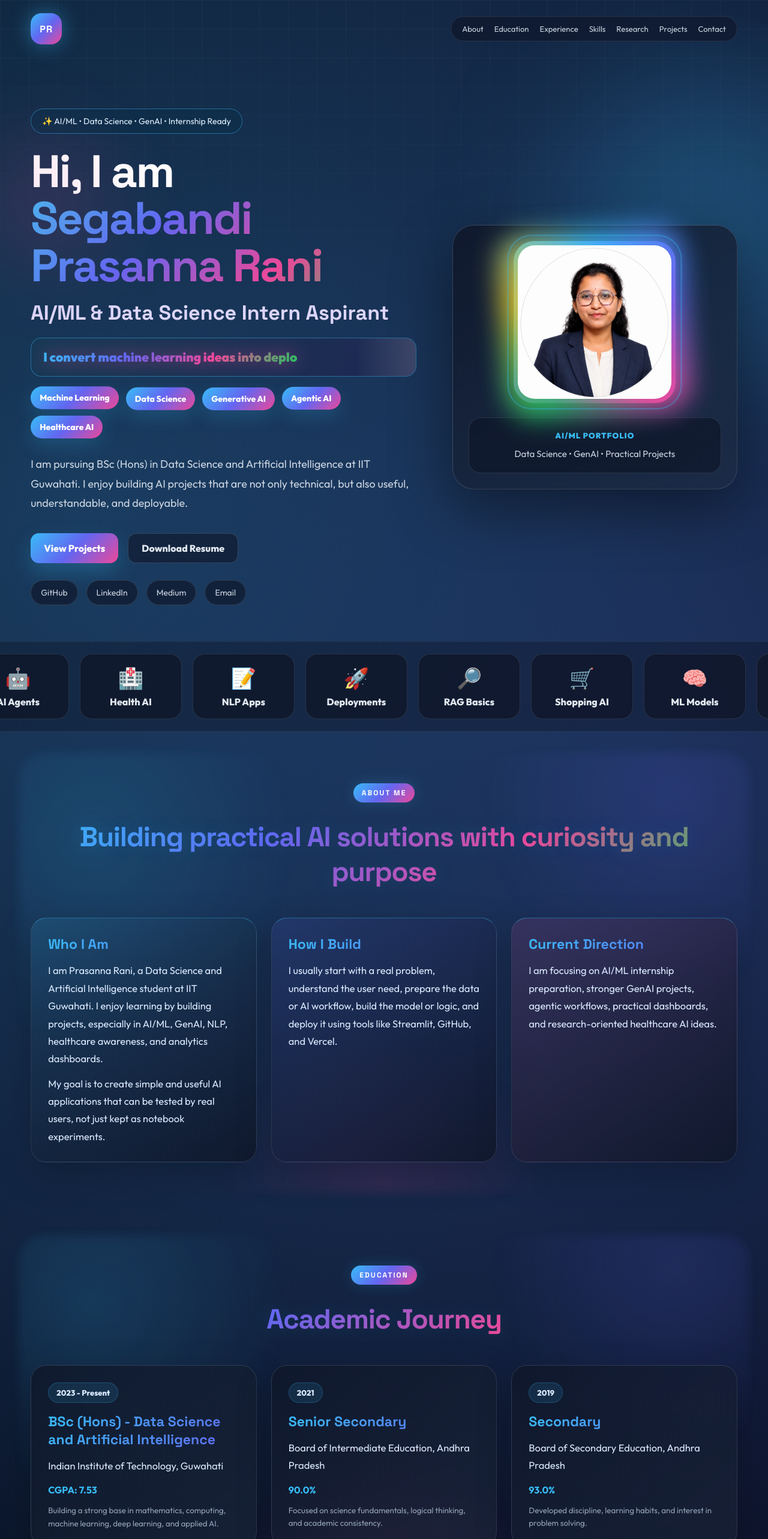
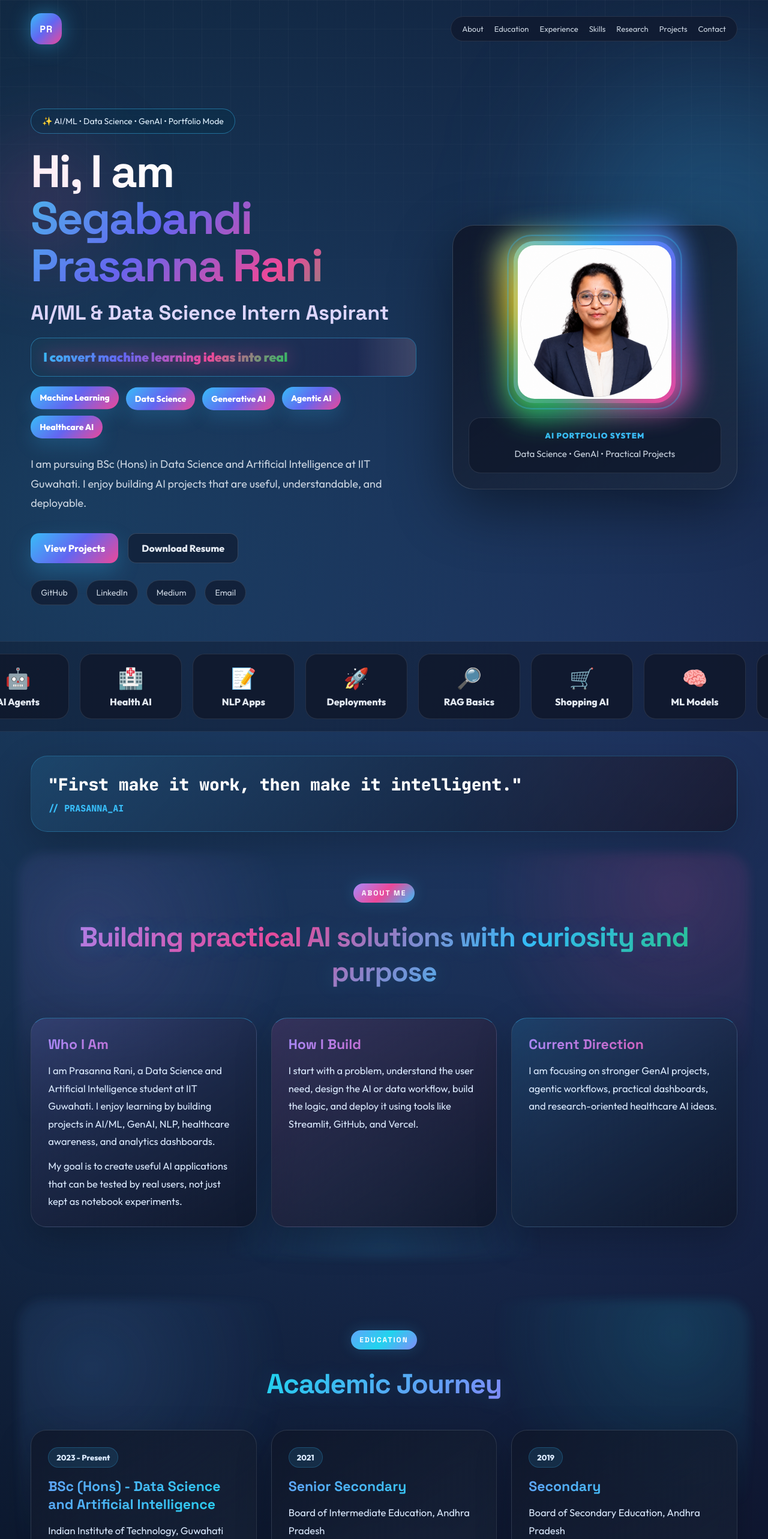
Before and after one commit to Prasannasegabandi36/prasanna-ai-ml-portfolio, a React (Vite) app: page / in a window 1280 px wide. Shown: the top 2566 px of the page at 60% size. Built offline with nearby package versions, Linux system fonts and the light colour scheme.

Commit message:
Update main.jsx

```diff
--- a/src/main.jsx
+++ b/src/main.jsx
@@ -19,18 +19,18 @@ const themeMap = {
   about: "theme-purple",
   education: "theme-blue",
   experience: "theme-pink",
-  skills: "theme-green",
+  skills: "theme-red",
   research: "theme-orange",
-  projects: "theme-cyan",
-  certificates: "theme-purple",
-  contact: "theme-pink"
+  projects: "theme-green",
+  certificates: "theme-violet",
+  contact: "theme-gold"
 };
 
 const typingSentences = [
-  "I design AI tools that are practical, simple, and useful.",
-  "I convert machine learning ideas into deployed web applications.",
-  "I explore Data Science, GenAI, Agentic AI, and Healthcare AI solutions.",
-  "I am open to AI/ML, Data Science, and GenAI internship opportunities."
+  "I build AI tools that are simple, useful, and deployable.",
+  "I convert machine learning ideas into real web applications.",
+  "I explore Data Science, GenAI, Agentic AI, and Healthcare AI.",
+  "I am building my portfolio one practical project at a time."
 ];
 
 const education = [
@@ -39,21 +39,21 @@ const education = [
     institute: "Indian Institute of Technology, Guwahati",
     score: "CGPA: 7.53",
     year: "2023 - Present",
-    note: "Building a strong base in mathematics, computing, machine learning, deep learning, and applied AI."
+    note: "Learning mathematics, computing, data science, machine learning, deep learning, and applied AI."
   },
   {
     degree: "Senior Secondary",
     institute: "Board of Intermediate Education, Andhra Pradesh",
     score: "90.0%",
     year: "2021",
-    note: "Focused on science fundamentals, logical thinking, and academic consistency."
+    note: "Built strong academic fundamentals and interest in analytical problem solving."
   },
   {
     degree: "Secondary",
     institute: "Board of Secondary Education, Andhra Pradesh",
     score: "93.0%",
     year: "2019",
-    note: "Developed discipline, learning habits, and interest in problem solving."
+    note: "Developed consistency, discipline, and curiosity toward learning."
   }
 ];
 
@@ -62,22 +62,22 @@ const experience = [
     role: "Data Science Intern",
     company: "Unified Mentor",
     year: "2026 - Present",
-    highlight: "Data dashboards, KPI analysis, and business insight generation.",
+    highlight: "Business dashboards, KPI storytelling, and analytics deployment.",
     points: [
-      "Converted raw business datasets into clear dashboards that explain customer behavior, shipping trends, and operational performance.",
-      "Created Streamlit analytics applications using Python, Pandas, Matplotlib, and Plotly to make insights easy to explore.",
-      "Practiced the full data workflow from cleaning and exploration to visualization, storytelling, and deployment."
+      "Converted raw business datasets into dashboards that explain customer behavior, shipping trends, and operational performance.",
+      "Built Streamlit analytics applications using Python, Pandas, Matplotlib, and Plotly.",
+      "Practiced data cleaning, exploration, visualization, insight writing, and deployment."
     ]
   },
   {
     role: "AI/ML Intern",
     company: "Micro Information Technology Services",
     year: "2025",
-    highlight: "NLP sentiment analysis and real-time ML application development.",
+    highlight: "NLP sentiment analysis and real-time ML web application.",
     points: [
-      "Built an NLP-based sentiment analysis app to classify text into positive, negative, and neutral categories.",
-      "Used preprocessing, feature extraction, model prediction, and Streamlit deployment to create a usable ML interface.",
-      "Improved my understanding of how machine learning models can be turned into simple applications for real users."
+      "Created an NLP sentiment analysis app to classify user text into positive, negative, and neutral categories.",
+      "Used text preprocessing, feature extraction, model prediction, and Streamlit interface development.",
+      "Learned how ML models can be converted into simple usable applications."
     ]
   }
 ];
@@ -119,7 +119,7 @@ const researchDomains = [
   {
     icon: "🏥",
     title: "Healthcare AI",
-    desc: "AI tools for medicine awareness, OCR prescription reading, and patient-friendly health explanations."
+    desc: "AI tools for medicine awareness, prescription reading, and simple health explanations."
   },
   {
     icon: "🧬",
@@ -129,22 +129,22 @@ const researchDomains = [
   {
     icon: "🛒",
     title: "AI Commerce",
-    desc: "Agentic shopping assistants, recommendation workflows, and product search automation."
+    desc: "Shopping assistants, product recommendations, and product search automation."
   },
   {
     icon: "📈",
     title: "Business Analytics",
-    desc: "Dashboards that explain churn, shipping performance, KPIs, and operational decisions."
+    desc: "Dashboards for churn, shipping performance, KPIs, and business decisions."
   },
   {
     icon: "📝",
     title: "NLP & Content AI",
-    desc: "Sentiment analysis, LinkedIn post generation, text classification, and writing assistants."
+    desc: "Sentiment analysis, LinkedIn post generation, text classification, and writing tools."
   },
   {
     icon: "🤝",
     title: "Agentic AI",
-    desc: "Multi-agent workflows for resume analysis, job matching, skill planning, and guidance."
+    desc: "Multi-agent workflows for resume analysis, job matching, and skill planning."
   }
 ];
 
@@ -166,8 +166,8 @@ const projects = [
     year: "2026",
     image: "💊",
     tech: ["Python", "Streamlit", "OCR", "AI Summary"],
-    desc: "A healthcare awareness app that helps users understand medicine uses, precautions, safety notes, and prescription content in simple language.",
-    impact: "Focused on making medicine information easier to understand for non-technical users.",
+    desc: "A healthcare awareness app that explains medicine uses, precautions, safety notes, and prescription content in simple language.",
+    impact: "Built to make medicine information easier for non-technical users.",
     github: "https://github.com/Prasannasegabandi36/ai-medicine-safety-assistant",
     live: "https://ai-medicine-safety-assistant.streamlit.app/"
   },
@@ -177,8 +177,8 @@ const projects = [
     year: "2026",
     image: "🤝",
     tech: ["CrewAI", "Groq API", "Streamlit"],
-    desc: "A multi-agent career guidance system that analyzes resumes, matches jobs, finds skill gaps, and generates interview preparation guidance.",
-    impact: "Shows my interest in agentic AI and practical workflow automation.",
+    desc: "A career guidance system that uses agents for resume review, job matching, skill gap planning, and interview guidance.",
+    impact: "Shows practical agentic AI workflow design.",
     github: "https://github.com/Prasannasegabandi36/multi-agent-ai-career-assistant",
     live: "https://multi-agent-ai-career-assistant-rerompyd6ykpxbknrkdisb.streamlit.app/"
   },
@@ -188,8 +188,8 @@ const projects = [
     year: "2026",
     image: "🛒",
     tech: ["LangChain", "Groq API", "SQLite", "Streamlit"],
-    desc: "An AI-powered shopping assistant for product search, image-based queries, review lookup, and checkout simulation.",
-    impact: "Combines GenAI with a real shopping workflow experience.",
+    desc: "An AI shopping assistant for product search, image-based queries, review lookup, and checkout simulation.",
+    impact: "Connects GenAI with a shopping workflow.",
     github: "https://github.com/Prasannasegabandi36/AI-Shopping-Assistant",
     live: "#"
   },
@@ -199,8 +199,8 @@ const projects = [
     year: "2025",
     image: "✍️",
     tech: ["LangChain", "Groq API", "Streamlit"],
-    desc: "A content automation tool that generates professional LinkedIn posts from selected or custom topics using LLM prompts.",
-    impact: "Useful for students and professionals who want quick content drafts.",
+    desc: "A content automation tool that generates professional LinkedIn posts from selected or custom topics.",
+    impact: "Useful for students and professionals who need quick content drafts.",
     github: "https://github.com/Prasannasegabandi36/linkedin-post-generator",
     live: "https://linkedin-post-generator-4r24kesjtr6cwqrogdwlrv.streamlit.app/"
   },
@@ -211,7 +211,7 @@ const projects = [
     image: "💬",
     tech: ["Python", "NLP", "Scikit-learn", "Streamlit"],
     desc: "A real-time NLP application that classifies text sentiment as positive, negative, or neutral.",
-    impact: "Demonstrates ML pipeline understanding from preprocessing to deployment.",
+    impact: "Demonstrates ML workflow from preprocessing to deployment.",
     github: "https://github.com/Prasannasegabandi36/NLP-Sentiment-Analysis-Streamlit",
     live: "https://nlp-sentiment-analysis-app-ltibii22sappryq93zfxnfq.streamlit.app/"
   },
@@ -221,8 +221,8 @@ const projects = [
     year: "2025",
     image: "📦",
     tech: ["Python", "Pandas", "Matplotlib", "Streamlit"],
-    desc: "A business analytics dashboard for shipping cost, factory allocation, order trends, and regional performance insights.",
-    impact: "Shows my ability to convert business data into decision-ready dashboards.",
+    desc: "A business analytics dashboard for shipping cost, factory allocation, order trends, and regional performance.",
+    impact: "Shows how data can be converted into decision-ready dashboards.",
     github: "https://github.com/Prasannasegabandi36/Nassau-Candy-Distributor",
     live: "https://candy-shipping-analysis.streamlit.app/"
   }
@@ -248,6 +248,46 @@ const courses = [
   "Recommendation System Design Using Deep Learning",
   "Pattern Recognition and Machine Learning"
 ];
+
+function GitHubLogo() {
+  return (
+    <svg viewBox="0 0 24 24" className="realIcon">
+      <path d="M12 2C6.48 2 2 6.58 2 12.26c0 4.53 2.87 8.37 6.84 9.73.5.1.68-.22.68-.49 0-.24-.01-1.04-.01-1.88-2.78.62-3.37-1.22-3.37-1.22-.46-1.2-1.12-1.52-1.12-1.52-.91-.64.07-.63.07-.63 1.01.07 1.54 1.06 1.54 1.06.9 1.57 2.36 1.12 2.94.86.09-.67.35-1.12.63-1.38-2.22-.26-4.55-1.14-4.55-5.06 0-1.12.39-2.03 1.03-2.75-.1-.26-.45-1.3.1-2.7 0 0 .84-.28 2.75 1.05A9.3 9.3 0 0 1 12 7c.85 0 1.71.12 2.51.34 1.91-1.33 2.75-1.05 2.75-1.05.55 1.4.2 2.44.1 2.7.64.72 1.03 1.63 1.03 2.75 0 3.93-2.34 4.79-4.57 5.05.36.32.68.94.68 1.9 0 1.37-.01 2.47-.01 2.81 0 .27.18.59.69.49A10.05 10.05 0 0 0 22 12.26C22 6.58 17.52 2 12 2z" />
+    </svg>
+  );
+}
+
+function LinkedInLogo() {
+  return (
+    <svg viewBox="0 0 24 24" className="realIcon">
+      <path d="M4.98 3.5C4.98 4.88 3.86 6 2.5 6S0 4.88 0 3.5 1.12 1 2.5 1s2.48 1.12 2.48 2.5zM.5 8h4V23h-4V8zM8 8h3.8v2.05h.05c.53-1 1.83-2.05 3.77-2.05 4.03 0 4.78 2.65 4.78 6.1V23h-4v-7.85c0-1.87-.03-4.28-2.6-4.28-2.6 0-3 2.03-3 4.14V23h-4V8z" />
+    </svg>
+  );
+}
+
+function MediumLogo() {
+  return (
+    <svg viewBox="0 0 24 24" className="realIcon">
+      <path d="M4.5 6.5c0-.55-.21-1.03-.62-1.42L3.42 4.6V4h5.2l4.02 8.82L16.18 4H21v.6l-.39.37c-.33.25-.49.62-.47 1.1v11.86c-.02.48.14.85.47 1.1l.39.37v.6h-6.8v-.6l.4-.38c.39-.38.39-.49.39-1.1V8.34L10.7 20h-1.1L4.6 8.34v8.06c-.1.9.2 1.78.82 2.43l.54.57v.6H1v-.6l.54-.57c.6-.65.86-1.53.78-2.43V6.5h2.18z" />
+    </svg>
+  );
+}
+
+function MailLogo() {
+  return (
+    <svg viewBox="0 0 24 24" className="realIcon">
+      <path d="M3 5h18c1.1 0 2 .9 2 2v10c0 1.1-.9 2-2 2H3c-1.1 0-2-.9-2-2V7c0-1.1.9-2 2-2zm9 8.2L3.6 7.4V17h16.8V7.4L12 13.2zm0-2.4L19.2 7H4.8L12 10.8z" />
+    </svg>
+  );
+}
+
+function ResumeLogo() {
+  return (
+    <svg viewBox="0 0 24 24" className="realIcon">
+      <path d="M6 2h9l5 5v15H6V2zm8 1.8V8h4.2L14 3.8zM8 11h8v2H8v-2zm0 4h8v2H8v-2z" />
+    </svg>
+  );
+}
 
 function App() {
   const [activeFilter, setActiveFilter] = useState("All");
@@ -324,7 +364,7 @@ function App() {
 
       <section id="home" className="hero">
         <div className="heroContent">
-          <div className="badge">✨ AI/ML • Data Science • GenAI • Internship Ready</div>
+          <div className="badge">✨ AI/ML • Data Science • GenAI • Portfolio Mode</div>
 
           <h1>
             Hi, I am <span>{profile.name}</span>
@@ -347,8 +387,8 @@ function App() {
 
           <p>
             I am pursuing BSc (Hons) in Data Science and Artificial Intelligence
-            at IIT Guwahati. I enjoy building AI projects that are not only
-            technical, but also useful, understandable, and deployable.
+            at IIT Guwahati. I enjoy building AI projects that are useful,
+            understandable, and deployable.
           </p>
 
           <div className="heroButtons">
@@ -374,7 +414,7 @@ function App() {
           </div>
 
           <div className="profileCaption">
-            <span>AI/ML Portfolio</span>
+            <span>AI Portfolio System</span>
             <p>Data Science • GenAI • Practical Projects</p>
           </div>
         </div>
@@ -391,7 +431,14 @@ function App() {
         </div>
       </div>
 
-      <section id="about" className="section">
+      <section className="quoteSection">
+        <p>
+          "First make it work, then make it intelligent."
+          <span>// PRASANNA_AI</span>
+        </p>
+      </section>
+
+      <section id="about" className="section sectionAbout">
         <div className="sectionHeader">
           <span>About Me</span>
           <h2>Building practical AI solutions with curiosity and purpose</h2>
@@ -402,36 +449,35 @@ function App() {
             <h3>Who I Am</h3>
             <p>
               I am Prasanna Rani, a Data Science and Artificial Intelligence student at
-              IIT Guwahati. I enjoy learning by building projects, especially in AI/ML,
-              GenAI, NLP, healthcare awareness, and analytics dashboards.
+              IIT Guwahati. I enjoy learning by building projects in AI/ML, GenAI,
+              NLP, healthcare awareness, and analytics dashboards.
             </p>
             <p>
-              My goal is to create simple and useful AI applications that can be tested
-              by real users, not just kept as notebook experiments.
+              My goal is to create useful AI applications that can be tested by real users,
+              not just kept as notebook experiments.
             </p>
           </div>
 
           <div className="aboutBox">
             <h3>How I Build</h3>
             <p>
-              I usually start with a real problem, understand the user need, prepare the
-              data or AI workflow, build the model or logic, and deploy it using tools
-              like Streamlit, GitHub, and Vercel.
+              I start with a problem, understand the user need, design the AI or data
+              workflow, build the logic, and deploy it using tools like Streamlit,
+              GitHub, and Vercel.
             </p>
           </div>
 
           <div className="aboutBox">
             <h3>Current Direction</h3>
             <p>
-              I am focusing on AI/ML internship preparation, stronger GenAI projects,
-              agentic workflows, practical dashboards, and research-oriented healthcare
-              AI ideas.
+              I am focusing on stronger GenAI projects, agentic workflows,
+              practical dashboards, and research-oriented healthcare AI ideas.
             </p>
           </div>
         </div>
       </section>
 
-      <section id="education" className="section">
+      <section id="education" className="section sectionEducation">
         <div className="sectionHeader">
           <span>Education</span>
           <h2>Academic Journey</h2>
@@ -450,10 +496,10 @@ function App() {
         </div>
       </section>
 
-      <section id="experience" className="section">
+      <section id="experience" className="section sectionExperience">
         <div className="sectionHeader">
           <span>Experience</span>
-          <h2>Internship Work</h2>
+          <h2>Work I Practiced Through Internships</h2>
         </div>
 
         <div className="experienceGrid">
@@ -477,7 +523,7 @@ function App() {
         </div>
       </section>
 
-      <section id="skills" className="section">
+      <section id="skills" className="section sectionSkills">
         <div className="sectionHeader">
           <span>Skills</span>
           <h2>Skill Stack</h2>
@@ -499,7 +545,7 @@ function App() {
         </div>
       </section>
 
-      <section id="research" className="section">
+      <section id="research" className="section sectionResearch">
         <div className="sectionHeader">
           <span>Research Interests</span>
           <h2>Domains I Want to Explore</h2>
@@ -516,7 +562,7 @@ function App() {
         </div>
       </section>
 
-      <section id="projects" className="section">
+      <section id="projects" className="section sectionProjects">
         <div className="sectionHeader">
           <span>Projects</span>
           <h2>Featured Work</h2>
@@ -564,10 +610,10 @@ function App() {
         </div>
       </section>
 
-      <section id="certificates" className="section">
+      <section id="certificates" className="section sectionCertificates">
         <div className="sectionHeader">
           <span>Certificates & Courses</span>
-          <h2>Relevant Learning</h2>
+          <h2>Learning Blocks That Shape My AI Path</h2>
         </div>
 
         <div className="certificateWrapper">
@@ -591,7 +637,7 @@ function App() {
         </div>
       </section>
 
-      <section id="contact" className="section contactSection">
+      <section id="contact" className="section sectionContact contactSection">
         <div className="sectionHeader">
           <span>Contact</span>
           <h2>Let’s connect and build something useful</h2>
@@ -603,47 +649,47 @@ function App() {
               <span></span>
               <span></span>
               <span></span>
-              <p>prasanna@portfolio:~</p>
+              <p>prasanna.contact()</p>
             </div>
 
             <label>
-              <small>~/name</small>
+              <small>Your Name</small>
               <input
                 type="text"
-                placeholder="your name"
+                placeholder="Enter your name"
                 value={form.name}
                 onChange={(e) => setForm({ ...form, name: e.target.value })}
               />
             </label>
 
             <label>
-              <small>~/email</small>
+              <small>Your Email</small>
               <input
                 type="email"
-                placeholder="you@domain.com"
+                placeholder="Enter your email"
                 value={form.email}
                 onChange={(e) => setForm({ ...form, email: e.target.value })}
               />
             </label>
 
             <label>
-              <small>~/message</small>
+              <small>Your Message</small>
               <textarea
-                placeholder="echo 'hello prasanna...'"
+                placeholder="Write your message for collaboration, project feedback, or opportunity..."
                 rows="5"
                 value={form.message}
                 onChange={(e) => setForm({ ...form, message: e.target.value })}
               ></textarea>
             </label>
 
-            <button type="submit">send message</button>
+            <button type="submit">Send Message</button>
           </form>
 
           <div className="contactSide socialBoard">
             <h3>Find me online</h3>
 
             <a href={profile.linkedin} target="_blank" rel="noreferrer" className="socialCard">
-              <div className="socialLogo linkedinLogo">in</div>
+              <div className="socialLogo linkedinLogo"><LinkedInLogo /></div>
               <div>
                 <span>LinkedIn</span>
                 <p>Segabandi Prasanna Rani</p>
@@ -651,7 +697,7 @@ function App() {
             </a>
 
             <a href={profile.github} target="_blank" rel="noreferrer" className="socialCard">
-              <div className="socialLogo githubLogo">GH</div>
+              <div className="socialLogo githubLogo"><GitHubLogo /></div>
               <div>
                 <span>GitHub</span>
                 <p>Prasannasegabandi36</p>
@@ -659,7 +705,7 @@ function App() {
             </a>
 
             <a href={profile.medium} target="_blank" rel="noreferrer" className="socialCard">
-              <div className="socialLogo mediumLogo">M</div>
+              <div className="socialLogo mediumLogo"><MediumLogo /></div>
               <div>
                 <span>Medium</span>
                 <p>@prasannasegabandi</p>
@@ -667,10 +713,18 @@ function App() {
             </a>
 
             <a href={`mailto:${profile.email}`} className="socialCard">
-              <div className="socialLogo mailLogo">@</div>
+              <div className="socialLogo mailLogo"><MailLogo /></div>
               <div>
                 <span>Email</span>
                 <p>prasannasegabandi@gmail.com</p>
+              </div>
+            </a>
+
+            <a href={profile.resume} target="_blank" rel="noreferrer" className="socialCard">
+              <div className="socialLogo resumeLogo"><ResumeLogo /></div>
+              <div>
+                <span>Resume</span>
+                <p>Download PDF</p>
               </div>
             </a>
           </div>
@@ -678,7 +732,7 @@ function App() {
       </section>
 
       <footer>
-        <p>© 2026 {profile.name}. Designed for AI/ML internship opportunities.</p>
+        <p>© 2026 Prasanna Rani — coded with curiosity, trained by projects, deployed with dreams.</p>
       </footer>
     </div>
   );
```
